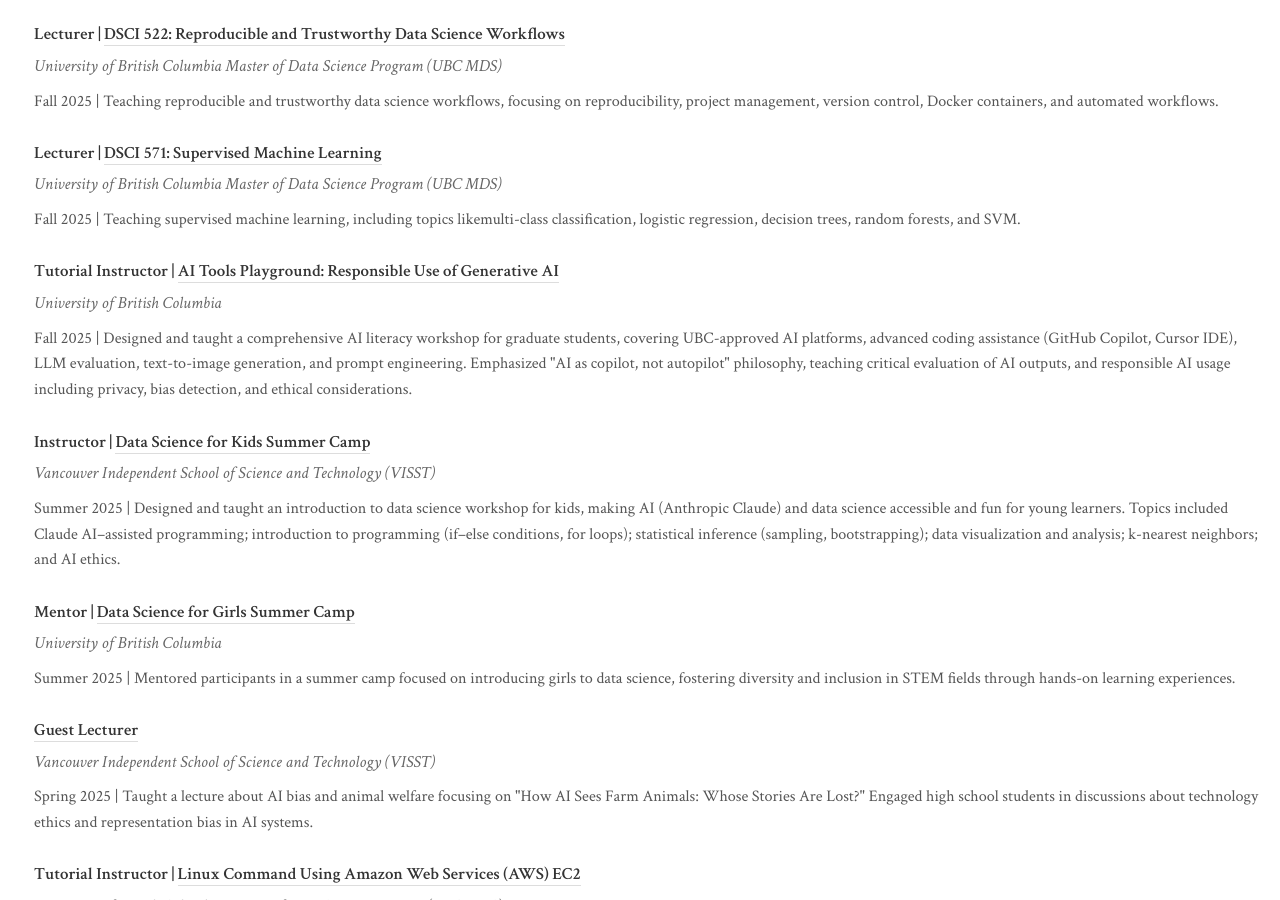
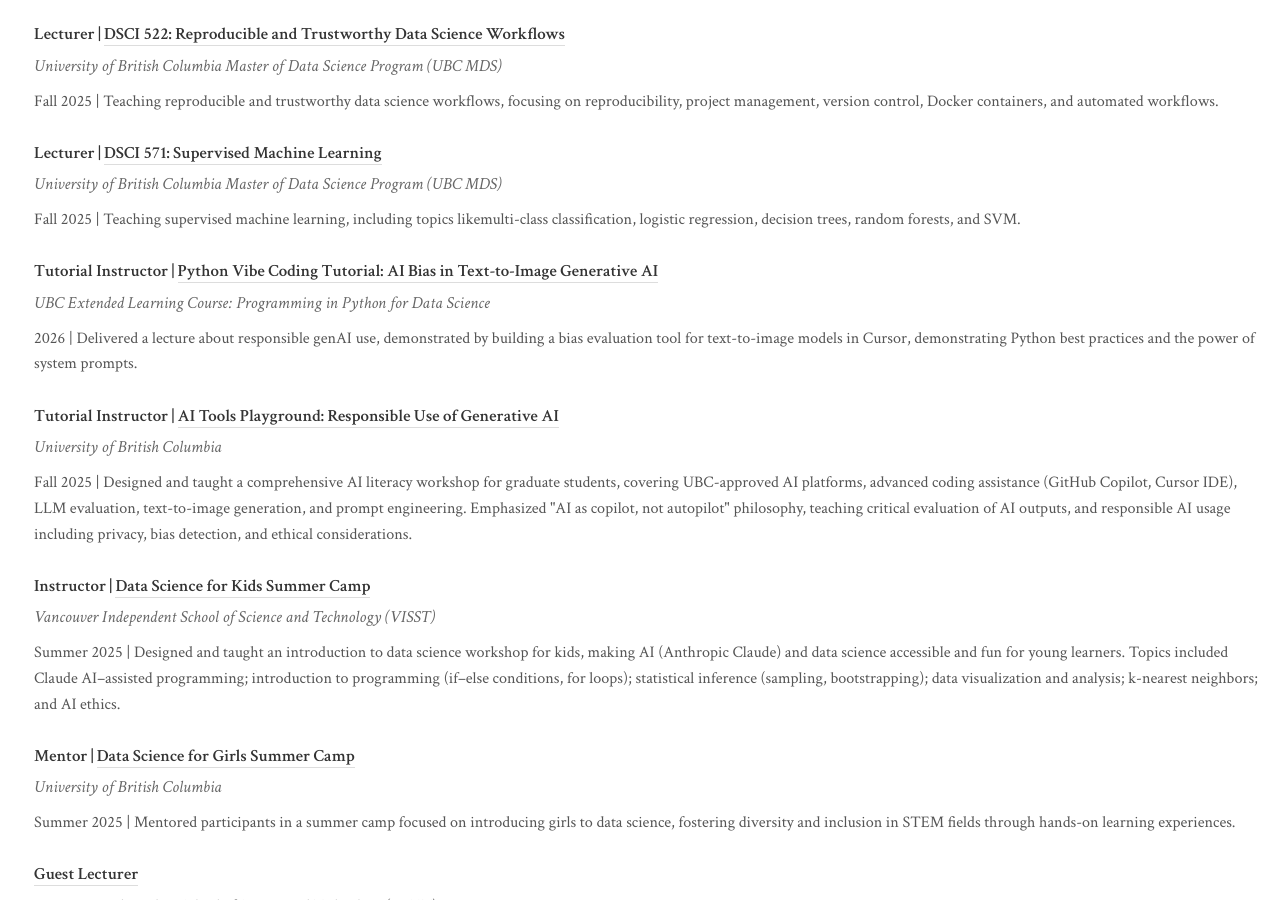
Before and after one commit to skysheng7/skysheng7.github.io, a Jekyll site: the page built from teaching.html, in a window 1280 px wide and 900 px high, scrolled down 484 px. Built offline with Jekyll 4.4.1, drawn with Linux system fonts in a browser that asks for light colours.

Commit message:
add new lecture in ubc extended learnign + new publication submitted ai bias

```diff
--- a/teaching.html
+++ b/teaching.html
@@ -5,70 +5,112 @@
 
 <h1>Teaching</h1>
 
-<p>My teaching philosophy centers on making AI and data science accessible to all, especially minorities and marginalized populations. I help bridge technical rigor with ethical responsibility through hands-on projects that tackles real-world problems. I create inclusive learning environments where diverse perspectives meet and strengthen our collective understanding of technology's impact on society. Through mentorship and critical thinking, I help students become not just skilled practitioners who know "how to", but thoughtful leaders who ask "should we?", and recognize that ethical AI development requires both technical excellence and social responsibility.</p>
+<p>My teaching philosophy centers on making AI and data science accessible to all, especially minorities and
+  marginalized populations. I help bridge technical rigor with ethical responsibility through hands-on projects that
+  tackles real-world problems. I create inclusive learning environments where diverse perspectives meet and strengthen
+  our collective understanding of technology's impact on society. Through mentorship and critical thinking, I help
+  students become not just skilled practitioners who know "how to", but thoughtful leaders who ask "should we?", and
+  recognize that ethical AI development requires both technical excellence and social responsibility.</p>
 
 <div class="year-section">
   <div class="year-header">2025</div>
 
   <div class="teaching-item">
-    <div class="teaching-title">Lecturer | <a href="https://ubc-mds.github.io/descriptions/" target="_blank">DSCI 522: Reproducible and Trustworthy Data Science Workflows</a></div>
+    <div class="teaching-title">Lecturer | <a href="https://ubc-mds.github.io/descriptions/" target="_blank">DSCI 522:
+        Reproducible and Trustworthy Data Science Workflows</a></div>
     <div class="teaching-venue">University of British Columbia Master of Data Science Program (UBC MDS)</div>
-    <div class="teaching-description">Fall 2025 | Teaching reproducible and trustworthy data science workflows, focusing on reproducibility, project management, version control, Docker containers, and automated workflows.</div>
+    <div class="teaching-description">Fall 2025 | Teaching reproducible and trustworthy data science workflows, focusing
+      on reproducibility, project management, version control, Docker containers, and automated workflows.</div>
   </div>
 
   <div class="teaching-item">
-    <div class="teaching-title">Lecturer | <a href="https://ubc-mds.github.io/descriptions/" target="_blank">DSCI 571: Supervised Machine Learning  </a></div>
+    <div class="teaching-title">Lecturer | <a href="https://ubc-mds.github.io/descriptions/" target="_blank">DSCI 571:
+        Supervised Machine Learning </a></div>
     <div class="teaching-venue">University of British Columbia Master of Data Science Program (UBC MDS)</div>
-    <div class="teaching-description">Fall 2025 | Teaching supervised machine learning, including topics likemulti-class classification, logistic regression, decision trees, random forests, and SVM.</div>
+    <div class="teaching-description">Fall 2025 | Teaching supervised machine learning, including topics likemulti-class
+      classification, logistic regression, decision trees, random forests, and SVM.</div>
   </div>
 
 
   <div class="teaching-item">
-    <div class="teaching-title">Tutorial Instructor | <a href="http://www.skysheng.io/ai_tools_playground/" target="_blank">AI Tools Playground: Responsible Use of Generative AI</a></div>
-    <div class="teaching-venue">University of British Columbia</div>
-    <div class="teaching-description">Fall 2025 | Designed and taught a comprehensive AI literacy workshop for graduate students, covering UBC-approved AI platforms, advanced coding assistance (GitHub Copilot, Cursor IDE), LLM evaluation, text-to-image generation, and prompt engineering. Emphasized "AI as copilot, not autopilot" philosophy, teaching critical evaluation of AI outputs, and responsible AI usage including privacy, bias detection, and ethical considerations.</div>
+    <div class="teaching-title">Tutorial Instructor | <a href="https://youtu.be/YuY5ahmaeAI" target="_blank">Python Vibe
+        Coding Tutorial: AI Bias in Text-to-Image Generative AI</a></div>
+    <div class="teaching-venue">UBC Extended Learning Course: Programming in Python for Data Science</div>
+    <div class="teaching-description">2026 | Delivered a lecture about responsible genAI use, demonstrated by building a
+      bias evaluation tool for text-to-image models in Cursor, demonstrating Python best practices and the power of
+      system prompts.</div>
   </div>
 
   <div class="teaching-item">
-    <div class="teaching-title">Instructor | <a href="http://www.skysheng.io/data_science_for_kids/" target="_blank">Data Science for Kids Summer Camp</a></div>
-    <div class="teaching-venue">Vancouver Independent School of Science and Technology (VISST)</div>
-    <div class="teaching-description">Summer 2025 | Designed and taught an introduction to data science workshop for kids, making AI (Anthropic Claude) and data science accessible and fun for young learners. Topics included Claude AI–assisted programming; introduction to programming (if–else conditions, for loops); statistical inference (sampling, bootstrapping); data visualization and analysis; k-nearest neighbors; and AI ethics.</div>
+    <div class="teaching-title">Tutorial Instructor | <a href="http://www.skysheng.io/ai_tools_playground/"
+        target="_blank">AI Tools Playground: Responsible Use of Generative AI</a></div>
+    <div class="teaching-venue">University of British Columbia</div>
+    <div class="teaching-description">Fall 2025 | Designed and taught a comprehensive AI literacy workshop for graduate
+      students, covering UBC-approved AI platforms, advanced coding assistance (GitHub Copilot, Cursor IDE), LLM
+      evaluation, text-to-image generation, and prompt engineering. Emphasized "AI as copilot, not autopilot"
+      philosophy, teaching critical evaluation of AI outputs, and responsible AI usage including privacy, bias
+      detection, and ethical considerations.</div>
   </div>
 
   <div class="teaching-item">
-    <div class="teaching-title">Mentor | <a href="https://katieburak.github.io/girls-in-DS/README.html" target="_blank">Data Science for Girls Summer Camp</a></div>
-    <div class="teaching-venue">University of British Columbia</div>
-    <div class="teaching-description">Summer 2025 | Mentored participants in a summer camp focused on introducing girls to data science, fostering diversity and inclusion in STEM fields through hands-on learning experiences.</div>
+    <div class="teaching-title">Instructor | <a href="http://www.skysheng.io/data_science_for_kids/"
+        target="_blank">Data Science for Kids Summer Camp</a></div>
+    <div class="teaching-venue">Vancouver Independent School of Science and Technology (VISST)</div>
+    <div class="teaching-description">Summer 2025 | Designed and taught an introduction to data science workshop for
+      kids, making AI (Anthropic Claude) and data science accessible and fun for young learners. Topics included Claude
+      AI–assisted programming; introduction to programming (if–else conditions, for loops); statistical inference
+      (sampling, bootstrapping); data visualization and analysis; k-nearest neighbors; and AI ethics.</div>
   </div>
 
   <div class="teaching-item">
-    <div class="teaching-title"><a href="https://visst.substack.com/p/guest-speaker-sky-sheng" target="_blank">Guest Lecturer</a></div>
-    <div class="teaching-venue">Vancouver Independent School of Science and Technology (VISST)</div>
-    <div class="teaching-description">Spring 2025 | Taught a lecture about AI bias and animal welfare focusing on "How AI Sees Farm Animals: Whose Stories Are Lost?" Engaged high school students in discussions about technology ethics and representation bias in AI systems.</div>
+    <div class="teaching-title">Mentor | <a href="https://katieburak.github.io/girls-in-DS/README.html"
+        target="_blank">Data Science for Girls Summer Camp</a></div>
+    <div class="teaching-venue">University of British Columbia</div>
+    <div class="teaching-description">Summer 2025 | Mentored participants in a summer camp focused on introducing girls
+      to data science, fostering diversity and inclusion in STEM fields through hands-on learning experiences.</div>
   </div>
 
   <div class="teaching-item">
-    <div class="teaching-title">Tutorial Instructor | <a href="https://github.com/skysheng7/linux_command_in_aws_ec2.git" target="_blank">Linux Command Using Amazon Web Services (AWS) EC2</a></div>
+    <div class="teaching-title"><a href="https://visst.substack.com/p/guest-speaker-sky-sheng" target="_blank">Guest
+        Lecturer</a></div>
+    <div class="teaching-venue">Vancouver Independent School of Science and Technology (VISST)</div>
+    <div class="teaching-description">Spring 2025 | Taught a lecture about AI bias and animal welfare focusing on "How
+      AI Sees Farm Animals: Whose Stories Are Lost?" Engaged high school students in discussions about technology ethics
+      and representation bias in AI systems.</div>
+  </div>
+
+  <div class="teaching-item">
+    <div class="teaching-title">Tutorial Instructor | <a
+        href="https://github.com/skysheng7/linux_command_in_aws_ec2.git" target="_blank">Linux Command Using Amazon Web
+        Services (AWS) EC2</a></div>
     <div class="teaching-venue">University of British Columbia Master of Data Science Program (UBC MDS)</div>
-    <div class="teaching-description">Spring 2025 | 40 students | Designed and taught a hands-on AWS EC2 tutorial where participants learned to set up EC2 instances, use SSH with key-based authentication, and master Linux commands through a creative rescue mission. Students helped free "Ollie the Otter" from a digital dungeon using Linux commands, turning technical concepts into a memorable adventure.</div>
+    <div class="teaching-description">Spring 2025 | 40 students | Designed and taught a hands-on AWS EC2 tutorial where
+      participants learned to set up EC2 instances, use SSH with key-based authentication, and master Linux commands
+      through a creative rescue mission. Students helped free "Ollie the Otter" from a digital dungeon using Linux
+      commands, turning technical concepts into a memorable adventure.</div>
   </div>
 
   <div class="teaching-item">
     <div class="teaching-title">Teaching Assistant | DSCI 525: Web and Cloud Computing</div>
     <div class="teaching-venue">UBC Master of Data Science Program</div>
-    <div class="teaching-description">Spring 2025 | 116 students | Supported student learning in cloud computing, parallel computing, and APIs. Assisted students in exploring web services for scalable computing, web publication, web hosting, and data collection.</div>
+    <div class="teaching-description">Spring 2025 | 116 students | Supported student learning in cloud computing,
+      parallel computing, and APIs. Assisted students in exploring web services for scalable computing, web publication,
+      web hosting, and data collection.</div>
   </div>
 
   <div class="teaching-item">
     <div class="teaching-title">Teaching Assistant | DSCI 553: Statistical Inference and Computation II</div>
     <div class="teaching-venue">UBC Master of Data Science Program</div>
-    <div class="teaching-description">Spring 2025 | 116 students | Guided students in learning prior-to-posterior Bayesian paradigm, focusing on multiple hypothesis testing, false discovery rate, and two-group comparisons.</div>
+    <div class="teaching-description">Spring 2025 | 116 students | Guided students in learning prior-to-posterior
+      Bayesian paradigm, focusing on multiple hypothesis testing, false discovery rate, and two-group comparisons.</div>
   </div>
 
   <div class="teaching-item">
     <div class="teaching-title">Teaching Assistant | DSCI 524: Collaborative Software Development</div>
     <div class="teaching-venue">UBC Master of Data Science Program</div>
-    <div class="teaching-description">Spring 2025 | 116 students | Instructed on collaborative software development techniques, including software life cycle, unit testing, continuous integration, Python packaging and R packaging for distribution.</div>
+    <div class="teaching-description">Spring 2025 | 116 students | Instructed on collaborative software development
+      techniques, including software life cycle, unit testing, continuous integration, Python packaging and R packaging
+      for distribution.</div>
   </div>
 </div>
 
@@ -78,25 +120,31 @@
   <div class="teaching-item">
     <div class="teaching-title">Teaching Assistant | DSCI 522: Data Science Workflows</div>
     <div class="teaching-venue">UBC Master of Data Science Program</div>
-    <div class="teaching-description">Fall 2024 | 116 students | Guided students through building reproducible and trustworthy data science workflows, focusing on reproducibility, project management, version control, Docker containers, and automated workflows.</div>
+    <div class="teaching-description">Fall 2024 | 116 students | Guided students through building reproducible and
+      trustworthy data science workflows, focusing on reproducibility, project management, version control, Docker
+      containers, and automated workflows.</div>
   </div>
 
   <div class="teaching-item">
     <div class="teaching-title">Teaching Assistant | DSCI 552: Statistical Inference and Computation I</div>
     <div class="teaching-venue">UBC Master of Data Science Program</div>
-    <div class="teaching-description">Fall 2024 | 116 students | Supported students in understanding foundations of frequentist statistical inference, simulation-based approaches and computations.</div>
+    <div class="teaching-description">Fall 2024 | 116 students | Supported students in understanding foundations of
+      frequentist statistical inference, simulation-based approaches and computations.</div>
   </div>
 
   <div class="teaching-item">
     <div class="teaching-title">Guest Lecturer | CCV868: Special Topics in Veterinary Clinics and Surgery</div>
     <div class="teaching-venue">Universidade Federal de Minas Gerais</div>
-    <div class="teaching-description">Fall 2024 | 16 students | Delivered lecture on "Lameness in Dairy Cows: Causes, Detection, and Ethical Dilemmas in an Intensive System" focusing on automated lameness detection methods.</div>
+    <div class="teaching-description">Fall 2024 | 16 students | Delivered lecture on "Lameness in Dairy Cows: Causes,
+      Detection, and Ethical Dilemmas in an Intensive System" focusing on automated lameness detection methods.</div>
   </div>
 
   <div class="teaching-item">
     <div class="teaching-title">Guest Lecturer | APBI 315: Animal Welfare and Ethics of Animal Use</div>
     <div class="teaching-venue">University of British Columbia</div>
-    <div class="teaching-description">Spring 2024 | 100 students | Delivered lecture on AI's bias about livestock farming, exploring how artificial intelligence represents farm animals and the ethical implications for animal welfare.</div>
+    <div class="teaching-description">Spring 2024 | 100 students | Delivered lecture on AI's bias about livestock
+      farming, exploring how artificial intelligence represents farm animals and the ethical implications for animal
+      welfare.</div>
   </div>
 </div>
 
@@ -104,9 +152,13 @@
   <div class="year-header">2023-Present</div>
 
   <div class="teaching-item">
-    <div class="teaching-title"><a href="https://www.visst.ca/past-camps/machinelearningsummer" target="_blank">Machine Learning and AI Instructor</a></div>
+    <div class="teaching-title"><a href="https://www.visst.ca/past-camps/machinelearningsummer" target="_blank">Machine
+        Learning and AI Instructor</a></div>
     <div class="teaching-venue">Vancouver Independent School of Science and Technology</div>
-    <div class="teaching-description">April 2023 - Present | Taught high school students (11-16 years old) an introduction to machine learning for two consecutive summers, covering concepts like decision trees, metrics, computer vision, natural language processing, reinforcement learning, generative AI and AI ethics. Developed engaging curriculum to make complex AI concepts accessible to young learners.</div>
+    <div class="teaching-description">April 2023 - Present | Taught high school students (11-16 years old) an
+      introduction to machine learning for two consecutive summers, covering concepts like decision trees, metrics,
+      computer vision, natural language processing, reinforcement learning, generative AI and AI ethics. Developed
+      engaging curriculum to make complex AI concepts accessible to young learners.</div>
   </div>
 </div>
 
@@ -116,7 +168,9 @@
   <div class="teaching-item">
     <div class="teaching-title">Teaching Assistant | APBI 314: Animals and Society</div>
     <div class="teaching-venue">University of British Columbia</div>
-    <div class="teaching-description">Fall 2021 | 96 students | Assisted student learning on the welfare of wildlife, livestock and lab animals. Managed weekly discussions and student assignments, facilitating important conversations about human-animal relationships.</div>
+    <div class="teaching-description">Fall 2021 | 96 students | Assisted student learning on the welfare of wildlife,
+      livestock and lab animals. Managed weekly discussions and student assignments, facilitating important
+      conversations about human-animal relationships.</div>
   </div>
 </div>
 
@@ -125,5 +179,6 @@
 <div class="teaching-item">
   <div class="teaching-title">CIRTL Associate Certificate</div>
   <div class="teaching-venue">Centre for the Integration of Research, Teaching, and Learning</div>
-  <div class="teaching-description">2021 | Earned certificate by completing instructional skills workshop focused on enhancing teaching practices and pedagogical approaches.</div>
+  <div class="teaching-description">2021 | Earned certificate by completing instructional skills workshop focused on
+    enhancing teaching practices and pedagogical approaches.</div>
 </div>
```
Also changed, not shown: main.html (+38 -7 lines), research.html (+45 -15 lines), 4 other files.
